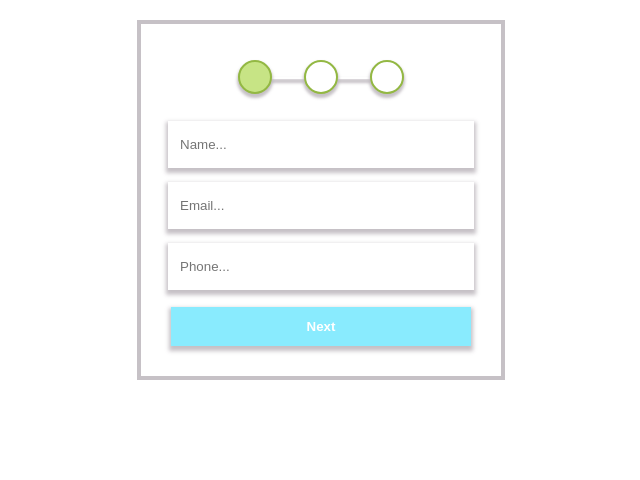
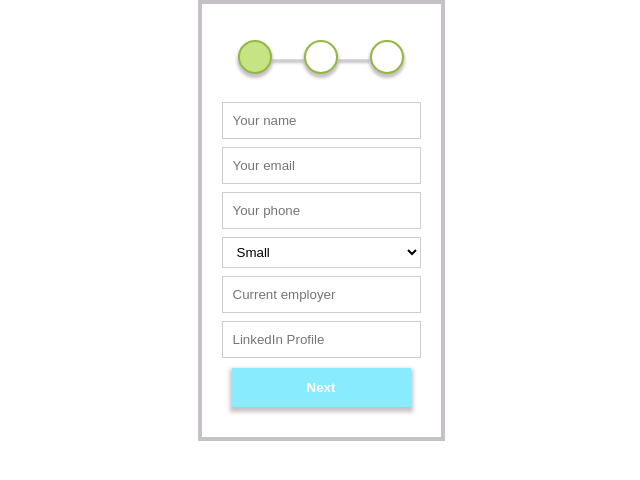
Before and after one commit to tklenk/three-step-application, a React (Create React App) app: page / in a window 1280 px wide. Shown: the top 480 px of the page, without its empty margins (319-959 px from the left). Built offline with nearby package versions, Linux system fonts and the light colour scheme.

Commit message:
change form

```diff
--- a/src/App.css
+++ b/src/App.css
@@ -11,18 +11,35 @@
 .step1, .step2, .summary {
   display: flex;
   flex-direction: column;
-  margin-top: 20px;
-  width: 25%;
   text-align: center;
   font-weight: bold;
 }
 
 .steps input {
-  height: 45px;
-  margin: 7px;
   padding-left: 12px;
-  box-shadow: 0px 3px 4px 2px rgba(189,183,189,0.86);
-  border: #ffff;
+  /* box-shadow: 0px 3px 4px 2px rgba(189,183,189,0.86); */
+  width: 100%;
+  padding: 10px;
+  box-sizing: border-box;
+
+}
+.label {
+  font-weight: bold;
+  display: block;
+  margin-bottom: 8px;
+}
+.inputElement {
+  outline: none;
+  border: 1px solid #ccc;
+  background-color: white;
+  padding: 6px 10px;
+  display: block;
+  width: 100%;
+  box-sizing: border-box;
+}
+.inputElement:focus {
+  outline: none;
+  background-color: #ccc;
 }
 
 .steps-button {
--- a/src/components/Application.js
+++ b/src/components/Application.js
@@ -4,16 +4,62 @@ import axios from './axios-data'
 import StepOne from './StepOne'
 import StepTwo from './StepTwo'
 import Summary from './Summary'
-
+import Input from './Input'
 class Application extends Component {
   state = {
     step: 1,
-    name: '',
-    email: '',
-    phone: '',
-    experience: '',
-    employer: '',
-    link: '',
+    dataFormApp: {
+      name: {
+        elementType: 'input',
+        elementConfig: {
+          type: 'text',
+          placeholder: 'Your name'
+        },
+        value: ''
+      },
+      email: {
+        elementType: 'input',
+        elementConfig: {
+          type: 'text',
+          placeholder: 'Your email'
+        },
+        value: ''
+      },
+      phone: {
+        elementType: 'input',
+        elementConfig: {
+          type: 'text',
+          placeholder: 'Your phone'
+        },
+        value: ''
+      },
+      experience: {
+        elementType: 'select',
+        elementConfig: {
+          options: [
+            {value: 'small', displayValue: 'Small'},
+            {value: 'long', displayValue: 'Long'}
+          ]
+        },
+        value: ''
+      },
+      employer: {
+        elementType: 'input',
+        elementConfig: {
+          type: 'text',
+          placeholder: 'Current employer'
+        },
+        value: ''
+      },
+      link: {
+        elementType: 'input',
+        elementConfig: {
+          type: 'text',
+          placeholder: 'LinkedIn Profile'
+        },
+        value: ''
+      },
+    }
   }
 
   nextStep = () => {
@@ -28,10 +74,17 @@ class Application extends Component {
     })
   }
 
-  handleChange = input => e => {
-    this.setState({
-      [input]: e.target.value
-    })
+  inputChangedHandler = (event, input) => {
+    // console.log(event.target.value)
+    const updatedDataFormApp = {
+      ...this.state.dataFormApp
+    }
+    const updatedFormElement = {
+      ...updatedDataFormApp[input]
+    }
+    updatedFormElement.value = event.target.value
+    updatedDataFormApp[input] = updatedFormElement
+    this.setState({dataFormApp: updatedDataFormApp})
   }
 
   handleDataForm = () => {
@@ -55,41 +108,33 @@ class Application extends Component {
     const { step, name, email, phone, experience, employer, link } = this.state
     const dataForm = { step, name, email, phone, experience, employer, link }
 
-    switch(step) {
-      case 1:
-        return (
-          <StepOne
-            nextStep={this.nextStep}
-            handleChange={this.handleChange}
-            dataForm={dataForm}
-          />
-        )
-      case 2:
-        return (
-          <StepTwo
-            nextStep={this.nextStep}
-            prevStep={this.prevStep}
-            handleChange={this.handleChange}
-            dataForm={dataForm}
-          />
-        )
-      case 3:
-        return (
-          <Summary
-            nextStep={this.nextStep}
-            prevStep={this.prevStep}
-            handleChange={this.handleChange}
-            dataForm={dataForm}
-            handleDataForm={this.handleDataForm}
-          />
-        )
-      // case 4:
-      //   return (
-      //     <h1>Thank You for Submitting an Application!</h1>
-      //   )
-      default:
-        return
-        }
+    const formElementsArray = []
+    for (let key in this.state.dataFormApp) {
+      formElementsArray.push({
+        id: key,
+        config: this.state.dataFormApp[key]
+      })
+    }
+    return (
+      <div className="steps step1">
+                <ul className="circles">
+                    <li className='circle active1'></li>
+                    <li className='circle'></li>
+                    <li className='circle'></li>
+                </ul>
+
+                {formElementsArray.map(formElement => (
+                  <Input
+                    key={formElement.id}
+                    elementType={formElement.config.elementType}
+                    elementConfig={formElement.config.elementConfig}
+                    value={formElement.config.value}
+                    changedInput={(event) => this.inputChangedHandler(event, formElement.id)}
+                  />
+                ))}
+                <button className="steps-button" onClick={this.nextStep}>Next</button>
+            </div>
+    )
   }
 }
 
--- /dev/null
+++ b/src/components/Input.js
@@ -0,0 +1,43 @@
+import React from 'react'
+
+const input = (props) => {
+    let inputElement = null
+
+    switch (props.elementType) {
+        case ('input'):
+            inputElement = <input
+                className="inputElement"
+                {...props.elementConfig}
+                value={props.value}
+                onChange={props.changedInput} />
+            break
+        case ('select'):
+            inputElement = (
+                <select
+                    className="inputElement"
+                    value={props.value}
+                    onChange={props.changedInput}>
+                        {props.elementConfig.options.map(option => (
+                            <option key={option.value} value={option.value}>
+                                {option.displayValue}
+                            </option>
+                        ))}
+                </select>
+            )
+            break
+        default:
+            inputElement = <input
+                className="inputElement"
+                {...props.elementConfig}
+                value={props.value}
+                onChange={props.changedInput} />
+    }
+    return (
+        <div className="input">
+            <label className="label">{props.label}</label>
+            {inputElement}
+        </div>
+    )
+}
+
+export default input
```
